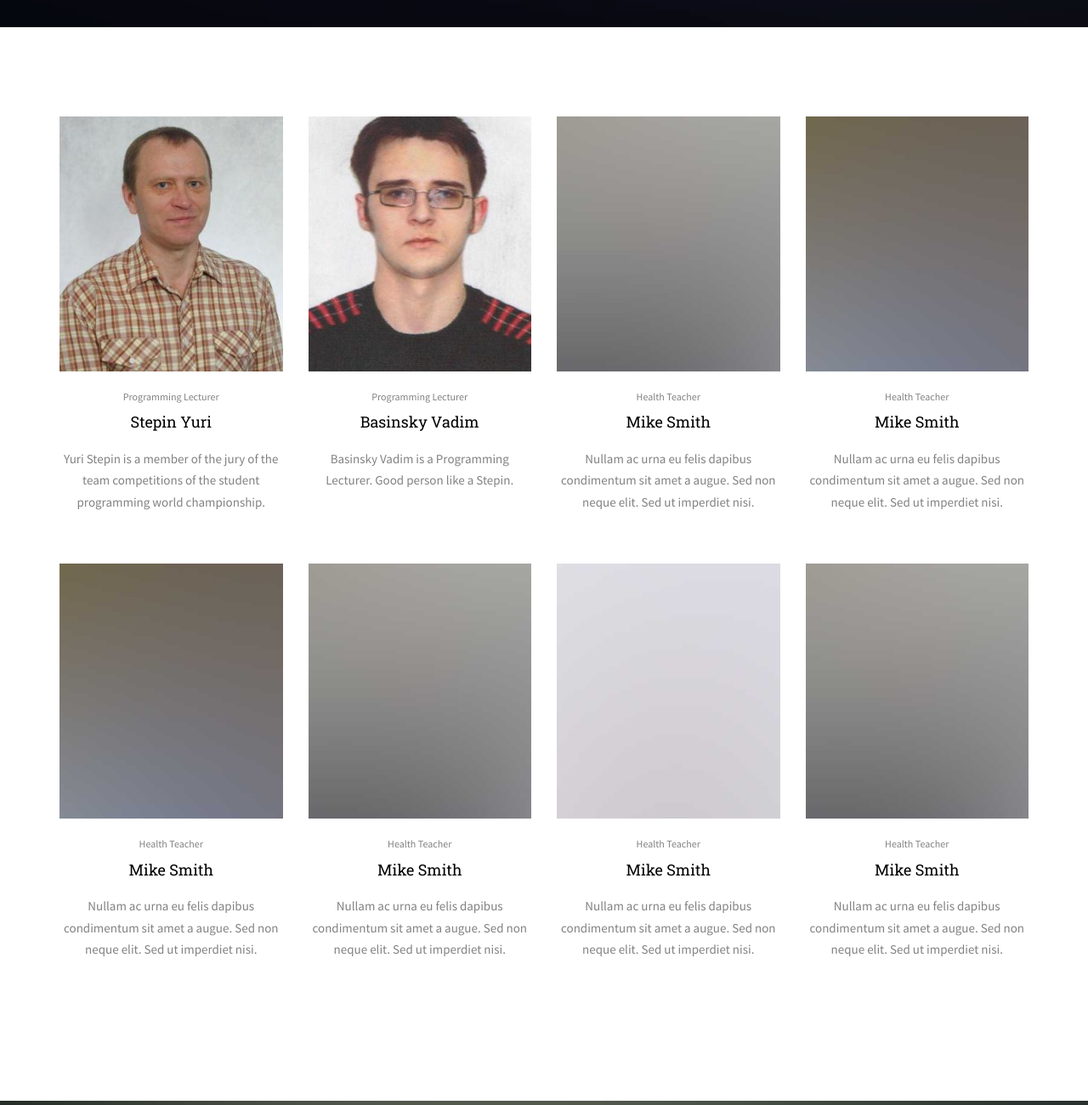
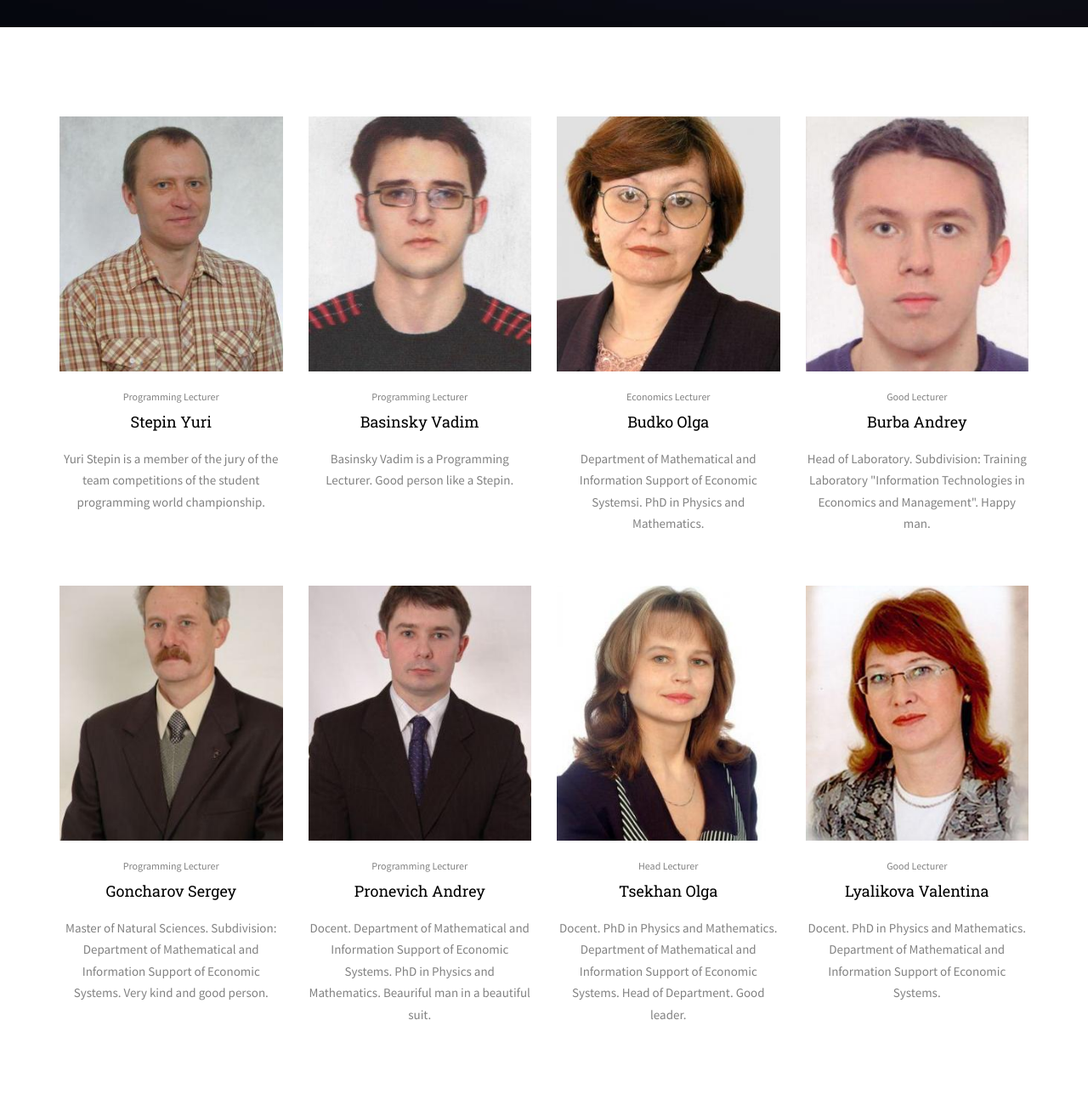
Before and after one commit to NikiDan/NikiDan.github.io, a plain HTML site: page Portal/education/teacher.html in a window 1280 px wide. Shown: the part 720-2020 px from the top of the page at 85% size. Drawn offline with Linux system fonts and the light colour scheme; files whose address does not match are found by name.

Commit message:
Teacher Update

```diff
--- a/Portal/education/teacher.html
+++ b/Portal/education/teacher.html
@@ -100,7 +100,7 @@
 						<ul>
 							<li><a href="index.html">Home</a></li>
 							<li><a href="courses.html">Courses</a></li>
-							<li class="active"><a href="teacher.html">Teacher</a></li>
+							<li class="active"><a href="teacher.html">Lecturer</a></li>
 							<li><a href="about.html">About</a></li>
 							<li><a href="pricing.html">Pricing</a></li>
 							<li class="has-dropdown">
@@ -172,13 +172,13 @@
 							</ul>
 						</div>
 						<span>Programming Lecturer</span>
-						<h3><a href="#">Basinsky Vadim</a></h3>
+						<h3><a href="https://www.grsu.by/glavnaya/univer/rabotniki/item/20371-card139060.html">Basinsky Vadim</a></h3>
 						<p>Basinsky Vadim is a Programming Lecturer. Good person like a Stepin.</p>
 					</div>
 				</div>
 				<div class="col-md-3 animate-box text-center">
 					<div class="staff">
-						<div class="staff-img" style="background-image: url(images/staff-3.jpg);">
+						<div class="staff-img" style="background-image: url(images/Budko.jpg);">
 							<ul class="fh5co-social">
 								<li><a href="#"><i class="icon-facebook2"></i></a></li>
 								<li><a href="#"><i class="icon-twitter2"></i></a></li>
@@ -186,14 +186,14 @@
 								<li><a href="#"><i class="icon-github"></i></a></li>
 							</ul>
 						</div>
-						<span>Health Teacher</span>
-						<h3><a href="#">Mike Smith</a></h3>
-						<p>Nullam ac urna eu felis dapibus condimentum sit amet a augue. Sed non neque elit. Sed ut imperdiet nisi.</p>
+						<span>Economics Lecturer</span>
+						<h3><a href="https://www.grsu.by/glavnaya/univer/rabotniki/item/13760-card7056.html">Budko Olga</a></h3>
+						<p>Department of Mathematical and Information Support of Economic Systemsi. PhD in Physics and Mathematics.</p>
 					</div>
 				</div>
 				<div class="col-md-3 animate-box text-center">
 					<div class="staff">
-						<div class="staff-img" style="background-image: url(images/staff-1.jpg);">
+						<div class="staff-img" style="background-image: url(images/Burba.jpg);">
 							<ul class="fh5co-social">
 								<li><a href="#"><i class="icon-facebook2"></i></a></li>
 								<li><a href="#"><i class="icon-twitter2"></i></a></li>
@@ -201,14 +201,14 @@
 								<li><a href="#"><i class="icon-github"></i></a></li>
 							</ul>
 						</div>
-						<span>Health Teacher</span>
-						<h3><a href="#">Mike Smith</a></h3>
-						<p>Nullam ac urna eu felis dapibus condimentum sit amet a augue. Sed non neque elit. Sed ut imperdiet nisi.</p>
+						<span>Good Lecturer</span>
+						<h3><a href="https://www.grsu.by/glavnaya/univer/rabotniki/item/13125-card130544.html">Burba Andrey</a></h3>
+						<p>Head of Laboratory. Subdivision: Training Laboratory "Information Technologies in Economics and Management". Happy man.</p>
 					</div>
 				</div>
 				<div class="col-md-3 animate-box text-center">
 					<div class="staff">
-						<div class="staff-img" style="background-image: url(images/staff-1.jpg);">
+						<div class="staff-img" style="background-image: url(images/Goncharov.jpg);">
 							<ul class="fh5co-social">
 								<li><a href="#"><i class="icon-facebook2"></i></a></li>
 								<li><a href="#"><i class="icon-twitter2"></i></a></li>
@@ -216,14 +216,14 @@
 								<li><a href="#"><i class="icon-github"></i></a></li>
 							</ul>
 						</div>
-						<span>Health Teacher</span>
-						<h3><a href="#">Mike Smith</a></h3>
-						<p>Nullam ac urna eu felis dapibus condimentum sit amet a augue. Sed non neque elit. Sed ut imperdiet nisi.</p>
+						<span>Programming Lecturer</span>
+						<h3><a href="https://www.grsu.by/glavnaya/univer/pps/item/13375-card268.html">Goncharov Sergey</a></h3>
+						<p>Master of Natural Sciences. Subdivision: Department of Mathematical and Information Support of Economic Systems. Very kind and good person.</p>
 					</div>
 				</div>
 				<div class="col-md-3 animate-box text-center">
 					<div class="staff">
-						<div class="staff-img" style="background-image: url(images/staff-3.jpg);">
+						<div class="staff-img" style="background-image: url(images/Pronevich.jpg);">
 							<ul class="fh5co-social">
 								<li><a href="#"><i class="icon-facebook2"></i></a></li>
 								<li><a href="#"><i class="icon-twitter2"></i></a></li>
@@ -231,14 +231,14 @@
 								<li><a href="#"><i class="icon-github"></i></a></li>
 							</ul>
 						</div>
-						<span>Health Teacher</span>
-						<h3><a href="#">Mike Smith</a></h3>
-						<p>Nullam ac urna eu felis dapibus condimentum sit amet a augue. Sed non neque elit. Sed ut imperdiet nisi.</p>
+						<span>Programming Lecturer</span>
+						<h3><a href="https://www.grsu.by/glavnaya/univer/rabotniki/item/13518-card41700.html">Pronevich Andrey</a></h3>
+						<p>Docent. Department of Mathematical and Information Support of Economic Systems. PhD in Physics and Mathematics. Beauriful man in a beautiful suit.</p>
 					</div>
 				</div>
 				<div class="col-md-3 animate-box text-center">
 					<div class="staff">
-						<div class="staff-img" style="background-image: url(images/staff-2.jpg);">
+						<div class="staff-img" style="background-image: url(images/Cexan.jpg);">
 							<ul class="fh5co-social">
 								<li><a href="#"><i class="icon-facebook2"></i></a></li>
 								<li><a href="#"><i class="icon-twitter2"></i></a></li>
@@ -246,14 +246,14 @@
 								<li><a href="#"><i class="icon-github"></i></a></li>
 							</ul>
 						</div>
-						<span>Health Teacher</span>
-						<h3><a href="#">Mike Smith</a></h3>
-						<p>Nullam ac urna eu felis dapibus condimentum sit amet a augue. Sed non neque elit. Sed ut imperdiet nisi.</p>
+						<span>Head Lecturer</span>
+						<h3><a href="https://www.grsu.by/glavnaya/univer/rabotniki/item/14224-card14785.html">Tsekhan Olga</a></h3>
+						<p>Docent. PhD in Physics and Mathematics. Department of Mathematical and Information Support of Economic Systems. Head of Department. Good leader.</p>
 					</div>
 				</div>
 				<div class="col-md-3 animate-box text-center">
 					<div class="staff">
-						<div class="staff-img" style="background-image: url(images/staff-3.jpg);">
+						<div class="staff-img" style="background-image: url(images/Lyalikova.jpg);">
 							<ul class="fh5co-social">
 								<li><a href="#"><i class="icon-facebook2"></i></a></li>
 								<li><a href="#"><i class="icon-twitter2"></i></a></li>
@@ -261,9 +261,9 @@
 								<li><a href="#"><i class="icon-github"></i></a></li>
 							</ul>
 						</div>
-						<span>Health Teacher</span>
-						<h3><a href="#">Mike Smith</a></h3>
-						<p>Nullam ac urna eu felis dapibus condimentum sit amet a augue. Sed non neque elit. Sed ut imperdiet nisi.</p>
+						<span>Good Lecturer</span>
+						<h3><a href="https://www.grsu.by/component/k2/item/13214-card1339.html">Lyalikova Valentina</a></h3>
+						<p>Docent. PhD in Physics and Mathematics. Department of Mathematical and Information Support of Economic Systems.</p>
 					</div>
 				</div>
 			</div>
```
Also changed, not shown: Portal/education/browserSync.txt (added), Portal/education/images/Budko.jpg (added), Portal/education/images/Burba.jpg (added), Portal/education/images/Cexan.jpg (added), Portal/education/images/Goncharov.jpg (added), Portal/education/images/Lyalikova.jpg (added), Portal/education/images/Pronevich.jpg (added).
